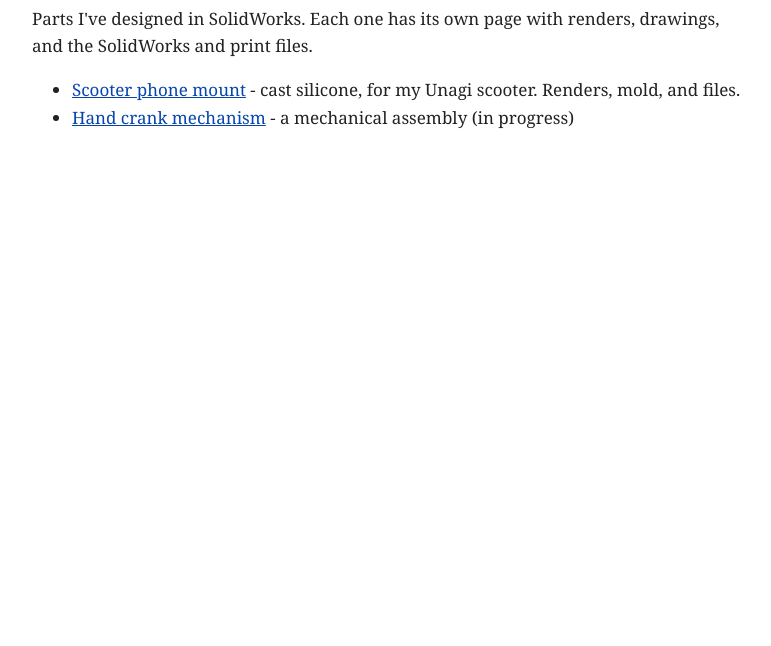
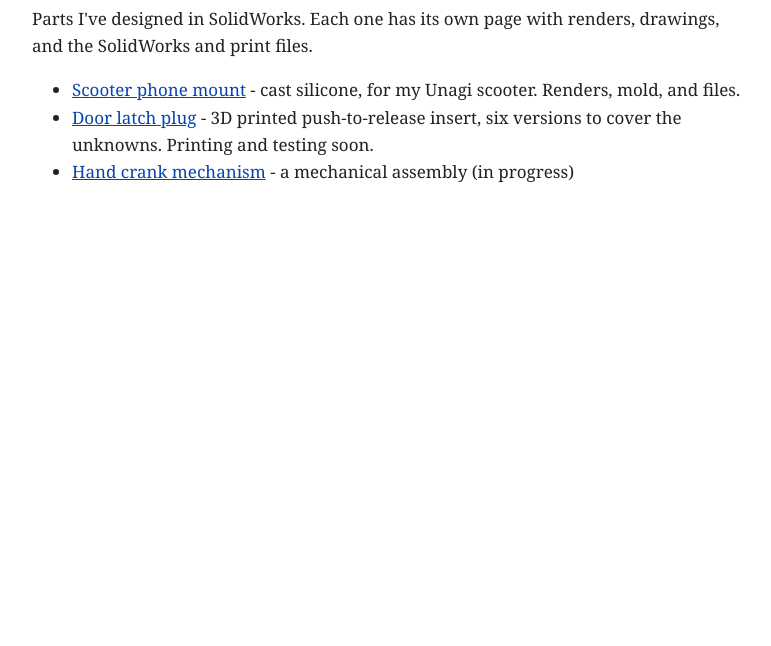
Before and after one commit to proj-v-op/proj-v-op.github.io, a plain HTML site: page projects/cad.html in a window 1280 px wide. Shown: the part 154-800 px from the top of the page, without its empty margins (248-1019 px from the left). Drawn offline with Linux system fonts and the light colour scheme.

Commit message:
CAD index: add door latch plug

```diff
--- a/projects/cad.html
+++ b/projects/cad.html
@@ -15,6 +15,7 @@
 
 <ul>
   <li><a href="cad/scooter-phone-mount.html">Scooter phone mount</a> - cast silicone, for my Unagi scooter. Renders, mold, and files.</li>
+  <li><a href="cad/door-strike-plug.html">Door latch plug</a> - 3D printed push-to-release insert, six versions to cover the unknowns. Printing and testing soon.</li>
   <li><a href="cad/hand-crank-mechanism.html">Hand crank mechanism</a> - a mechanical assembly (in progress)</li>
 </ul>
 
```
